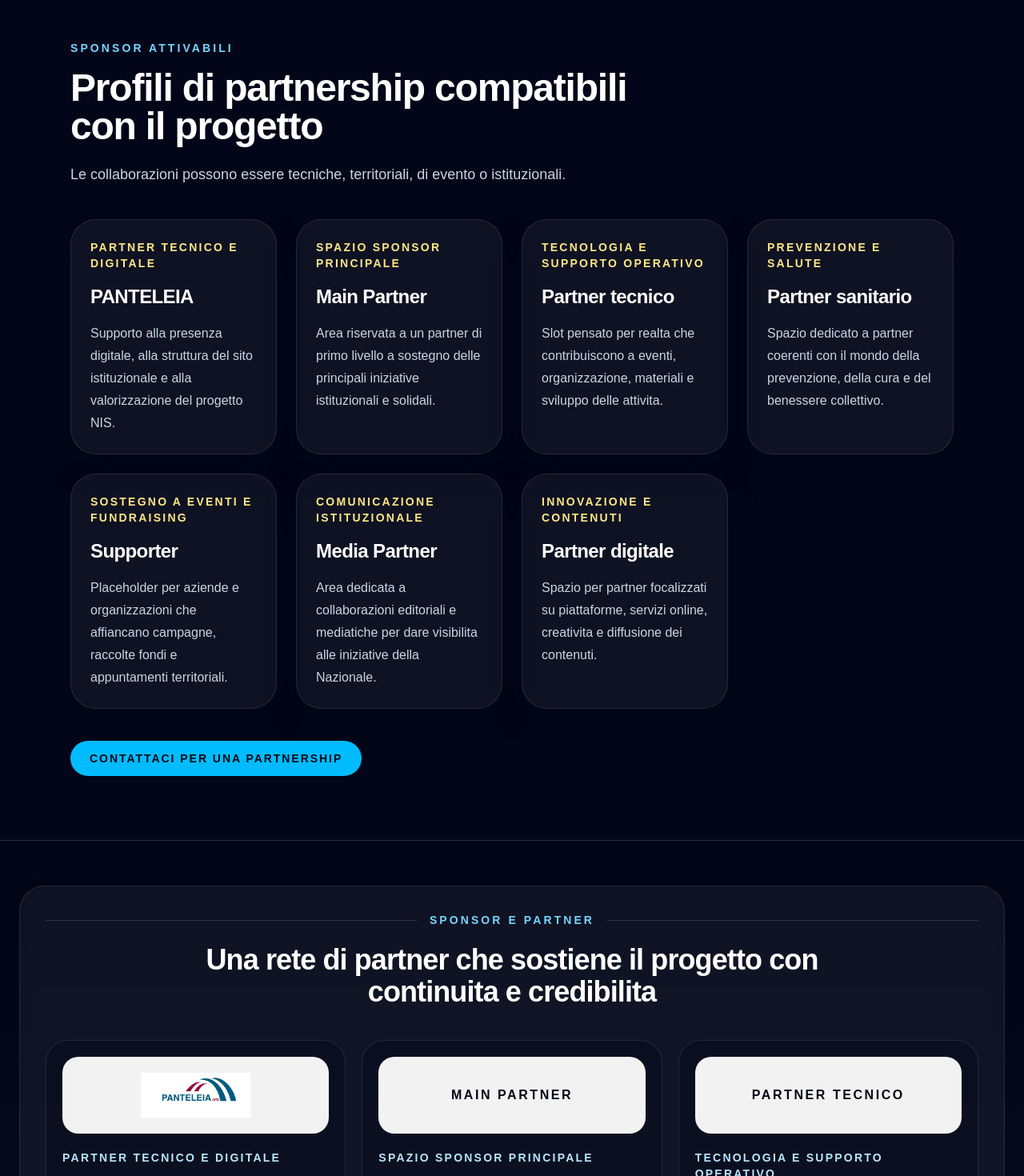
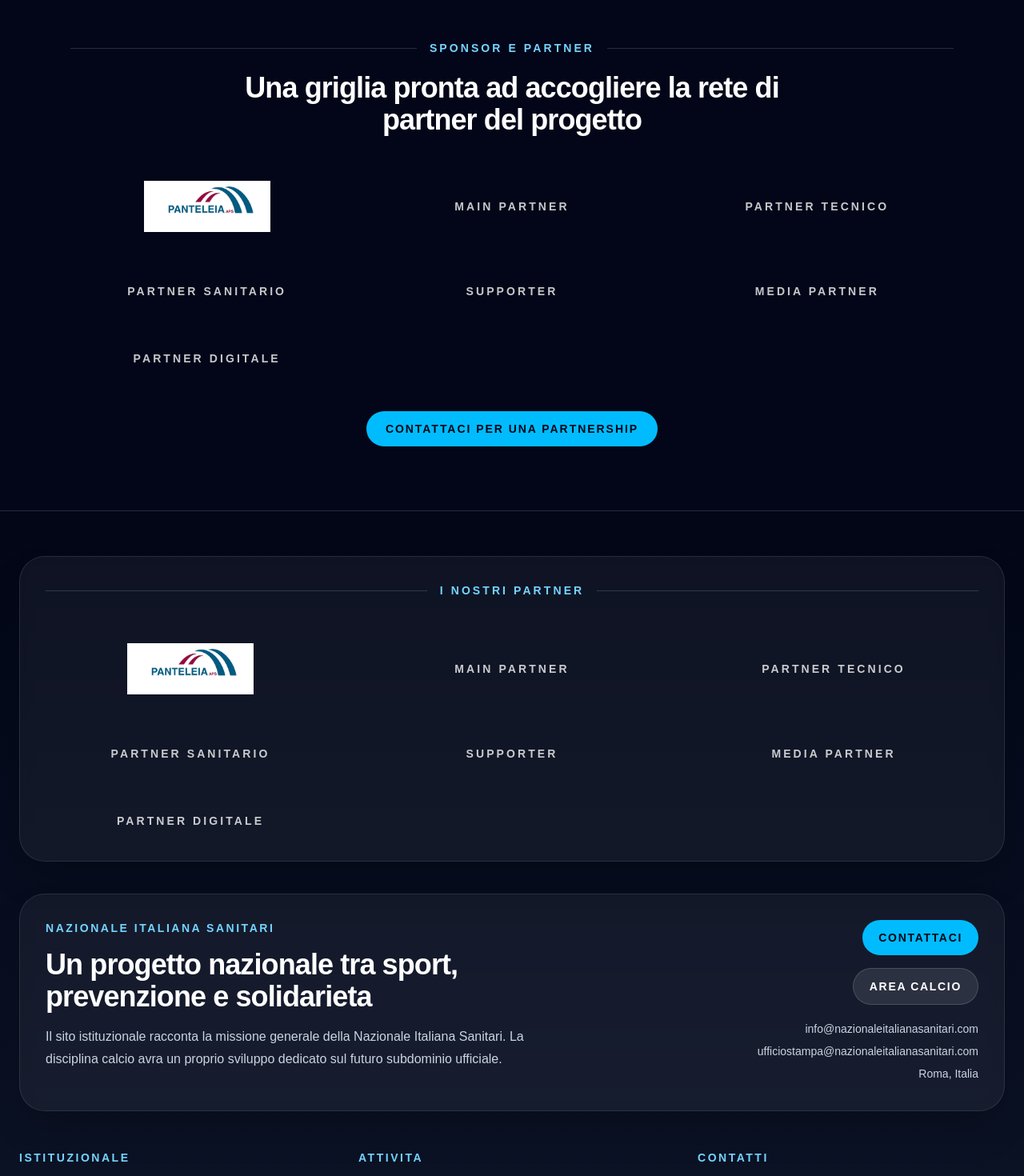
Before and after one commit to arciero10/nis-website, a Next.js app: page /sponsor in a window 1280 px wide. Shown: the part 1330-2800 px from the top of the page at 80% size. Built offline with nearby package versions, Linux system fonts and the light colour scheme.

Commit message:
Pulisce pagina 5x1000 e sezione sponsor

```diff
--- a/src/app/5x1000/page.tsx
+++ b/src/app/5x1000/page.tsx
@@ -14,13 +14,6 @@ export const metadata = buildMetadata({
 
 const taxCode = "18254491006";
 
-const summaryItems = [
-  "Non ti costa nulla",
-  "Sostieni progetti concreti",
-  "Aiuti le persone piu fragili",
-  "Promuovi salute, prevenzione e solidarieta",
-];
-
 const steps = [
   "Firma nel riquadro “Sostegno degli enti del Terzo Settore” della dichiarazione dei redditi.",
   "Inserisci il codice fiscale della Nazionale Italiana Sanitari.",
@@ -36,7 +29,7 @@ export default function CinquePerMillePage() {
       />
 
       <section className="mx-auto max-w-6xl px-6 py-20">
-        <div className="grid gap-8 lg:grid-cols-[1.05fr_0.95fr]">
+        <div className="grid items-start gap-8 lg:grid-cols-[1.02fr_0.98fr]">
           <div className="rounded-[2rem] border border-slate-200 bg-white/92 p-8 shadow-[0_24px_60px_rgba(15,23,42,0.08)]">
             <SectionTitle
               eyebrow="Perche farlo"
@@ -51,27 +44,17 @@ export default function CinquePerMillePage() {
                 chi ha piu bisogno.
               </p>
             </div>
-
-            <div className="mt-10 grid gap-4 sm:grid-cols-2">
-              {summaryItems.map((item) => (
-                <div
-                  key={item}
-                  className="rounded-[1.5rem] border border-slate-200 bg-slate-50 px-5 py-5 text-base font-semibold leading-7 text-slate-800"
-                >
-                  {item}
-                </div>
-              ))}
-            </div>
           </div>
 
-          <div className="overflow-hidden rounded-[2rem] border border-slate-200 bg-white p-4 shadow-[0_24px_60px_rgba(15,23,42,0.08)]">
-            <div className="relative overflow-hidden rounded-[1.5rem]">
+          <div className="rounded-[2rem] border border-slate-200 bg-white p-5 shadow-[0_24px_60px_rgba(15,23,42,0.08)] md:p-6">
+            <div className="flex items-center justify-center rounded-[1.5rem] bg-slate-50 p-3 md:p-4">
               <Image
                 src="/images/5x1000-nis.png"
                 alt="Flyer 5x1000 della Nazionale Italiana Sanitari"
                 width={1200}
                 height={1600}
-                className="h-full w-full object-cover"
+                priority
+                className="h-auto w-full max-w-[34rem] object-contain"
               />
             </div>
           </div>
--- a/src/app/page.tsx
+++ b/src/app/page.tsx
@@ -246,53 +246,26 @@ export default function Home() {
             tecnici, realta sanitarie e supporter del percorso Nazionale Italiana Sanitari.
           </p>
 
-          <div className="mt-12 grid gap-5 sm:grid-cols-2 xl:grid-cols-3">
+          <div className="mt-12 grid gap-x-10 gap-y-12 sm:grid-cols-2 xl:grid-cols-3">
             {sponsors.map((sponsor) => (
-              <Link
-                key={sponsor.name}
-                href="/sponsor"
-                aria-label={`Vai alla sezione sponsor e scopri ${sponsor.name}`}
-                className="group block cursor-pointer rounded-[1.75rem] border border-slate-200 bg-slate-50 p-6 transition hover:-translate-y-1 hover:border-sky-300 hover:bg-white hover:shadow-[0_20px_44px_rgba(15,23,42,0.1)]"
-              >
-                <div className="mb-5 flex h-24 items-center justify-center rounded-[1.25rem] border border-slate-200 bg-white px-6">
+              <div key={sponsor.name} className="flex items-center justify-center px-4 py-2">
+                <div className="flex h-24 items-center justify-center">
                   {"logoSrc" in sponsor && sponsor.logoSrc ? (
                     <Image
                       src={sponsor.logoSrc}
                       alt={`Logo ${sponsor.name}`}
                       width={220}
                       height={84}
-                      className="h-14 w-auto object-contain"
+                      className="h-14 w-auto max-w-full object-contain sm:h-16"
                     />
                   ) : (
-                    <span className="text-center text-base font-bold uppercase tracking-[0.16em] text-slate-950">
+                    <span className="text-center text-sm font-semibold uppercase tracking-[0.22em] text-slate-700">
                       {sponsor.name}
                     </span>
                   )}
                 </div>
-                <div className="flex items-center gap-3">
-                  <span className="text-[11px] font-semibold uppercase tracking-[0.2em] text-sky-700">
-                    {sponsor.category}
-                  </span>
-                  <span className="h-px flex-1 bg-slate-200" />
-                </div>
-                <h3 className="mt-4 text-2xl font-bold tracking-tight text-slate-950">
-                  {sponsor.name}
-                </h3>
-                <p className="mt-4 text-base leading-7 text-slate-600">{sponsor.description}</p>
-                <span className="mt-6 inline-flex text-sm font-semibold uppercase tracking-[0.14em] text-sky-700">
-                  Vai agli sponsor
-                </span>
-              </Link>
+              </div>
             ))}
-          </div>
-
-          <div className="mt-10 flex justify-center">
-            <Link
-              href="/sponsor"
-              className="inline-flex items-center justify-center rounded-full border border-slate-200 bg-slate-950 px-6 py-3 text-sm font-semibold uppercase tracking-[0.14em] text-white transition hover:bg-slate-800"
-            >
-              Scopri tutti i partner
-            </Link>
           </div>
         </div>
       </section>
--- a/src/app/sponsor/page.tsx
+++ b/src/app/sponsor/page.tsx
@@ -1,3 +1,4 @@
+import Image from "next/image";
 import Link from "next/link";
 
 import { PageHero } from "@/components/page-hero";
@@ -8,13 +9,13 @@ export const metadata = buildMetadata({
   title: "Sponsor",
   path: "/sponsor",
   description:
-    "Diventa sponsor della Nazionale Italiana Sanitari e affianca un progetto di sport, salute, prevenzione e solidarietà.",
+    "Diventa sponsor della Nazionale Italiana Sanitari e affianca un progetto di sport, salute, prevenzione e solidarieta.",
 });
 
 const benefits = [
-  "Visibilità in un contesto istituzionale e ad alto valore reputazionale.",
-  "Possibilità di attivazioni territoriali e iniziative condivise con partner e comunità.",
-  "Associazione a un progetto credibile che unisce sport, salute e responsabilità sociale.",
+  "Visibilita in un contesto istituzionale e ad alto valore reputazionale.",
+  "Possibilita di attivazioni territoriali e iniziative condivise con partner e comunita.",
+  "Associazione a un progetto credibile che unisce sport, salute e responsabilita sociale.",
 ];
 
 export default function SponsorPage() {
@@ -32,7 +33,7 @@ export default function SponsorPage() {
 
       <section className="mx-auto max-w-6xl px-6 py-20">
         <SectionTitle
-          eyebrow="Perché sponsorizzare"
+          eyebrow="Perche sponsorizzare"
           title="Una partnership che unisce reputazione, territorio e impatto"
           description="Sostenere la Nazionale Italiana Sanitari significa entrare in un progetto capace di parlare a pubblici diversi con un messaggio positivo e riconoscibile."
         />
@@ -51,29 +52,39 @@ export default function SponsorPage() {
 
       <section className="bg-slate-950 py-20 text-white">
         <div className="mx-auto max-w-6xl px-6">
-          <SectionTitle
-            eyebrow="Sponsor attivabili"
-            title="Profili di partnership compatibili con il progetto"
-            description="Le collaborazioni possono essere tecniche, territoriali, di evento o istituzionali."
-            light
-          />
-          <div className="mt-10 grid gap-6 md:grid-cols-2 xl:grid-cols-4">
+          <div className="flex items-center gap-4">
+            <span className="h-px flex-1 bg-white/15" />
+            <p className="text-center text-sm font-semibold uppercase tracking-[0.22em] text-sky-300">
+              Sponsor e partner
+            </p>
+            <span className="h-px flex-1 bg-white/15" />
+          </div>
+
+          <h2 className="mx-auto mt-5 max-w-3xl text-center text-3xl font-bold tracking-tight md:text-4xl">
+            Una griglia pronta ad accogliere la rete di partner del progetto
+          </h2>
+
+          <div className="mt-12 grid gap-x-10 gap-y-12 sm:grid-cols-2 xl:grid-cols-3">
             {sponsors.map((sponsor) => (
-              <article
-                key={sponsor.name}
-                className="rounded-[2rem] border border-white/10 bg-white/5 p-6 shadow-[0_18px_42px_rgba(2,12,27,0.24)]"
-              >
-                <p className="text-sm font-semibold uppercase tracking-[0.16em] text-amber-200">
-                  {sponsor.category}
-                </p>
-                <h2 className="mt-4 text-2xl font-bold tracking-tight text-white">
-                  {sponsor.name}
-                </h2>
-                <p className="mt-4 text-base leading-7 text-slate-300">{sponsor.description}</p>
-              </article>
+              <div key={sponsor.name} className="flex items-center justify-center px-4 py-2">
+                {"logoSrc" in sponsor && sponsor.logoSrc ? (
+                  <Image
+                    src={sponsor.logoSrc}
+                    alt={`Logo ${sponsor.name}`}
+                    width={240}
+                    height={88}
+                    className="h-14 w-auto max-w-full object-contain sm:h-16"
+                  />
+                ) : (
+                  <span className="text-center text-sm font-semibold uppercase tracking-[0.22em] text-white/78">
+                    {sponsor.name}
+                  </span>
+                )}
+              </div>
             ))}
           </div>
-          <div className="mt-10">
+
+          <div className="mt-12 flex justify-center">
             <Link
               href="/contatti"
               className="inline-flex rounded-full bg-sky-400 px-6 py-3 text-sm font-semibold uppercase tracking-[0.14em] text-slate-950 transition hover:bg-sky-300"
--- a/src/components/site-footer.tsx
+++ b/src/components/site-footer.tsx
@@ -1,9 +1,15 @@
+"use client";
+
 import Image from "next/image";
 import Link from "next/link";
+import { usePathname } from "next/navigation";
 
 import { contactInfo, footerColumns, socialLinks, sponsors } from "@/lib/site-data";
 
 export function SiteFooter() {
+  const pathname = usePathname();
+  const hideInstitutionalPanel = pathname === "/5x1000";
+
   return (
     <footer className="mt-auto border-t border-white/10 bg-[linear-gradient(180deg,#020617_0%,#0f172a_100%)] text-white">
       <div className="mx-auto max-w-7xl px-6 py-14">
@@ -11,46 +17,33 @@ export function SiteFooter() {
           <div className="flex items-center gap-4">
             <span className="h-px flex-1 bg-white/15" />
             <p className="text-center text-sm font-semibold uppercase tracking-[0.22em] text-sky-300">
-              Sponsor e partner
+              I nostri partner
             </p>
             <span className="h-px flex-1 bg-white/15" />
           </div>
 
-          <h2 className="mx-auto mt-5 max-w-3xl text-center text-3xl font-bold tracking-tight md:text-4xl">
-            Una rete di partner che sostiene il progetto con continuita e credibilita
-          </h2>
-
-          <div className="mt-10 grid gap-5 sm:grid-cols-2 xl:grid-cols-3">
+          <div className="mt-12 grid gap-x-10 gap-y-12 sm:grid-cols-2 xl:grid-cols-3">
             {sponsors.map((sponsor) => (
-              <Link
-                key={sponsor.name}
-                href="/sponsor"
-                className="group flex min-h-44 cursor-pointer flex-col rounded-[1.75rem] border border-white/10 bg-slate-950/35 p-5 transition hover:-translate-y-1 hover:border-sky-300/40 hover:bg-white/8"
-              >
-                <div className="flex h-24 items-center justify-center rounded-[1.25rem] border border-white/10 bg-white/95 px-6">
+              <div key={sponsor.name} className="flex items-center justify-center px-4 py-2">
                 {"logoSrc" in sponsor && sponsor.logoSrc ? (
                   <Image
                     src={sponsor.logoSrc}
                     alt={`Logo ${sponsor.name}`}
-                      width={220}
-                      height={84}
-                      className="h-14 w-auto object-contain"
+                    width={240}
+                    height={88}
+                    className="h-14 w-auto max-w-full object-contain sm:h-16"
                   />
                 ) : (
-                    <span className="text-center text-base font-bold uppercase tracking-[0.16em] text-slate-950">
+                  <span className="text-center text-sm font-semibold uppercase tracking-[0.22em] text-white/78">
                     {sponsor.name}
                   </span>
                 )}
               </div>
-                <p className="mt-5 text-sm font-semibold uppercase tracking-[0.16em] text-sky-200">
-                  {sponsor.category}
-                </p>
-                <p className="mt-3 text-sm leading-6 text-slate-300">{sponsor.description}</p>
-              </Link>
             ))}
           </div>
         </section>
 
+        {!hideInstitutionalPanel ? (
           <div className="mt-10 grid gap-8 rounded-[2rem] border border-white/10 bg-white/5 p-8 shadow-2xl backdrop-blur-sm lg:grid-cols-[1.1fr_0.9fr]">
             <div>
               <p className="text-sm font-semibold uppercase tracking-[0.18em] text-sky-300">
@@ -88,6 +81,7 @@ export function SiteFooter() {
               </div>
             </div>
           </div>
+        ) : null}
 
         <div className="mt-12 grid gap-10 md:grid-cols-3">
           {footerColumns.map((column) => (
```
Lines whose indentation alone changed are shown as unchanged.
